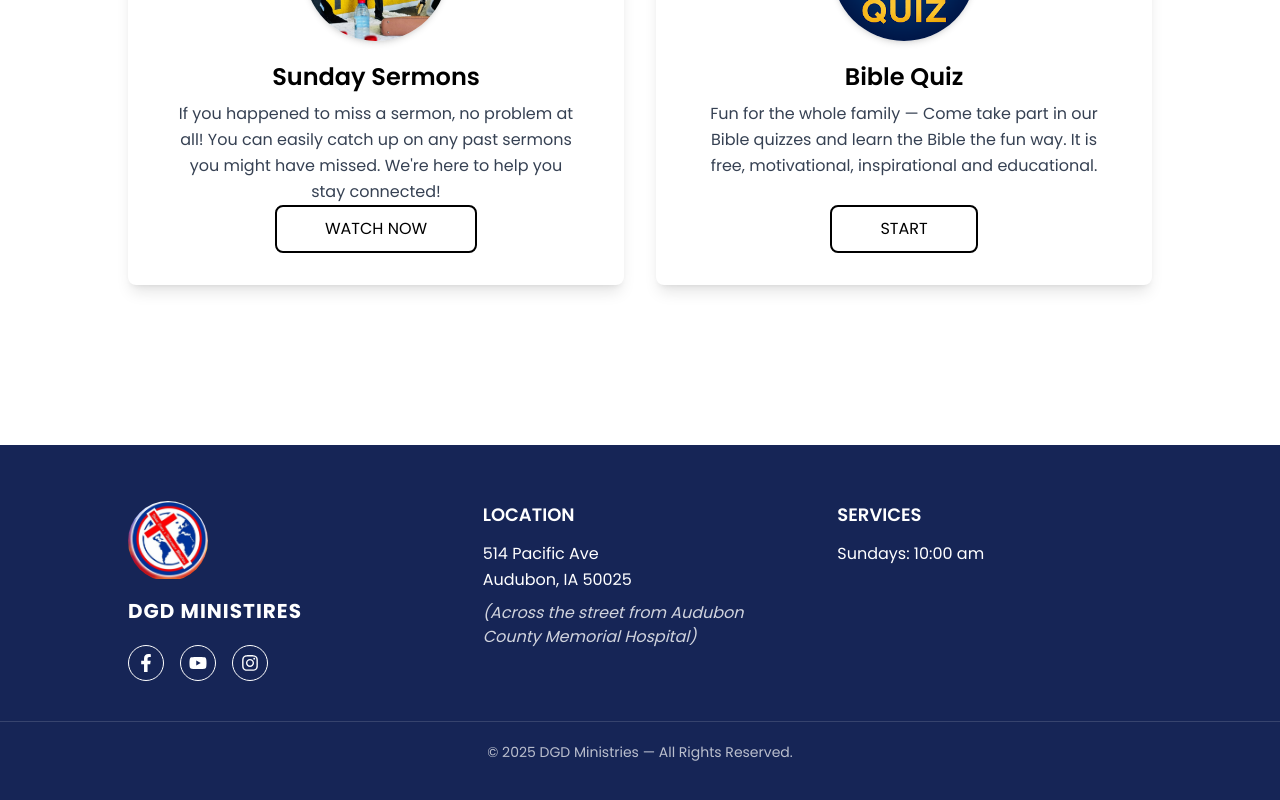
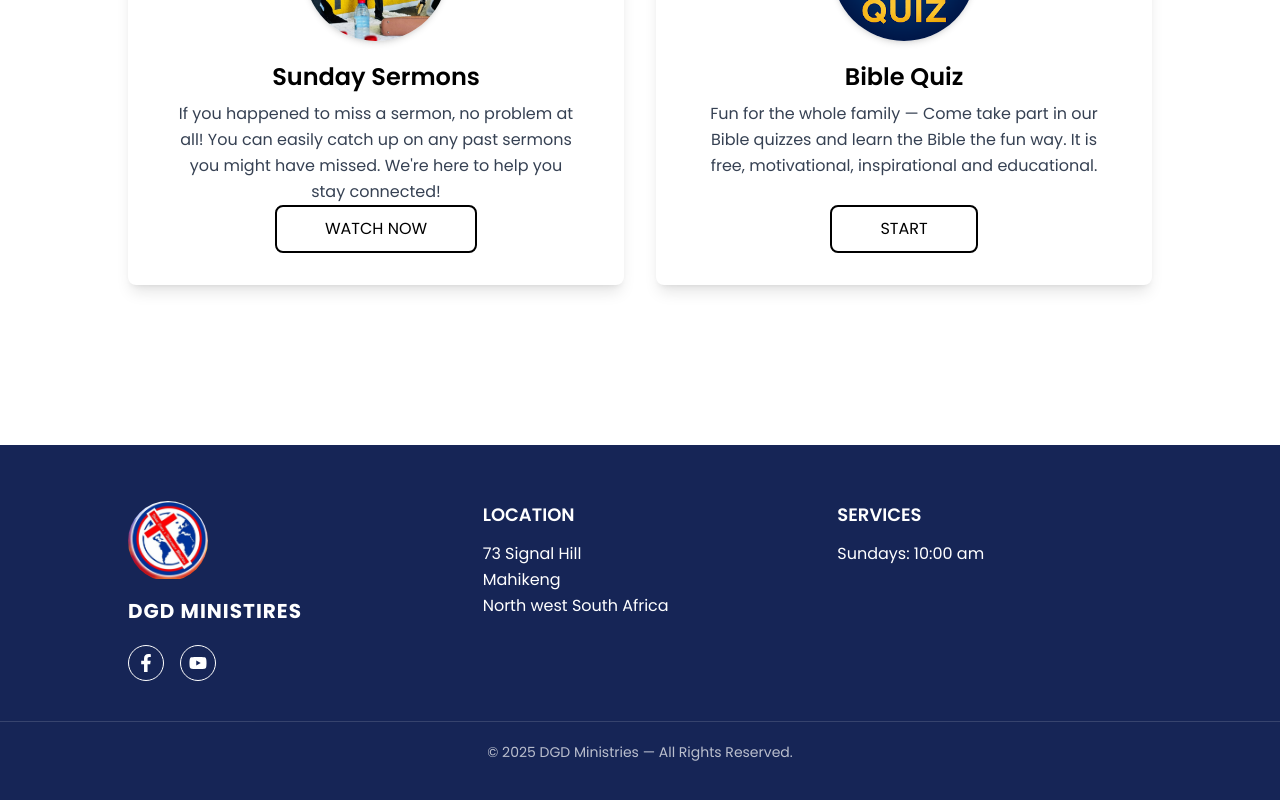
Before and after one commit to L-ungii/DGD-Ministries, a Next.js app in the folder frontend/: page / in a window 1280 px wide. Shown: the part 1239-2039 px from the top of the page. Built offline with nearby package versions, Linux system fonts and the light colour scheme.

Commit message:
adding location and social media links

```diff
--- a/frontend/components/Home/Footer/Footer.tsx
+++ b/frontend/components/Home/Footer/Footer.tsx
@@ -24,7 +24,7 @@ const Footer = () => {
           {/* Social Media Icons */}
           <div className="flex space-x-4 mt-5">
             <a
-              href="https://www.facebook.com"
+              href="https://www.facebook.com/p/Divine-Grace-Deliverance-Ministries-100064815846250/"
               target="_blank"
               rel="noopener noreferrer"
               className="p-2 border border-white rounded-full hover:bg-white hover:text-blue-950 transition"
@@ -33,21 +33,12 @@ const Footer = () => {
             </a>
 
             <a
-              href="https://www.youtube.com"
+              href="https://www.youtube.com/channel/UCNqg6SJHLLnfonmRkPySEeQ"
               target="_blank"
               rel="noopener noreferrer"
               className="p-2 border border-white rounded-full hover:bg-white hover:text-blue-950 transition"
             >
               <FaYoutube size={18} />
-            </a>
-
-            <a
-              href="https://www.instagram.com"
-              target="_blank"
-              rel="noopener noreferrer"
-              className="p-2 border border-white rounded-full hover:bg-white hover:text-blue-950 transition"
-            >
-              <FaInstagram size={18} />
             </a>
           </div>
         </div>
@@ -56,12 +47,13 @@ const Footer = () => {
         <div className="text-center md:text-left">
           <h3 className="text-lg font-semibold mb-3">LOCATION</h3>
           <p className="leading-relaxed">
-            514 Pacific Ave <br />
-            Audubon, IA 50025
+            73 Signal Hill <br />
+            Mahikeng <br />
+            North west South Africa
           </p>
-          <p className="mt-2 italic opacity-80">
+          {/* <p className="mt-2 italic opacity-80">
             (Across the street from Audubon County Memorial Hospital)
-          </p>
+          </p> */}
         </div>
 
         {/* SERVICES */}
```
